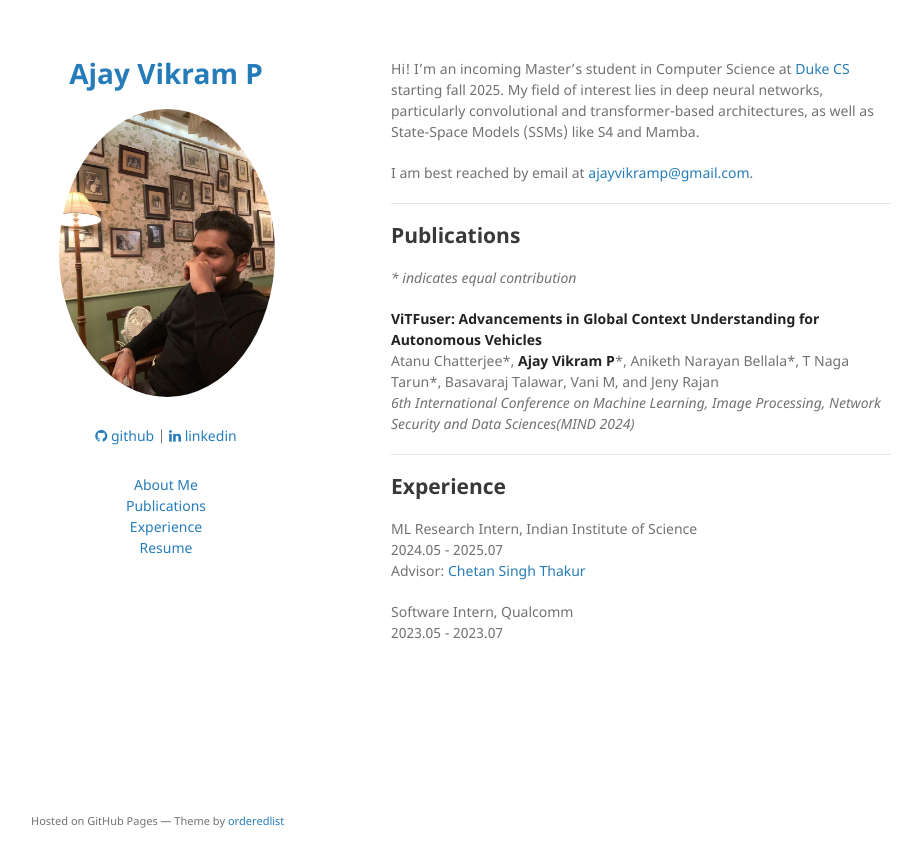
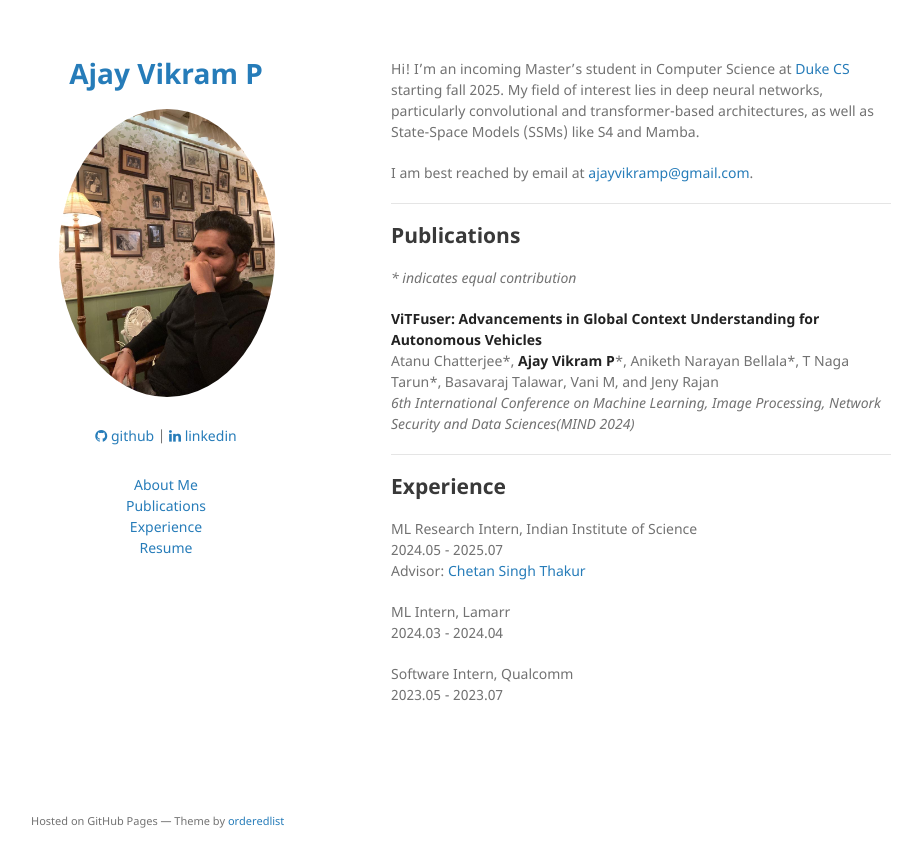
Before and after one commit to ajay-vikram/ajay-vikram.github.io, a Jekyll site: the page built from index.md, in a window 1280 px wide. Shown: the top 867 px of the page, without its empty margins (179-1090 px from the left). Built offline with Jekyll 4.4.1, drawn with Linux system fonts in a browser that asks for light colours.

Commit message:
modified content

```diff
--- a/index.md
+++ b/index.md
@@ -26,5 +26,8 @@ ML Research Intern, Indian Institute of Science \
 2024.05 - 2025.07 \
 Advisor: [Chetan Singh Thakur](https://labs.dese.iisc.ac.in/neuronics/people/)
 
+ML Intern, Lamarr\
+2024.03 - 2024.04
+
 Software Intern, Qualcomm\
 2023.05 - 2023.07
```
Also changed, not shown: 1 other file.
